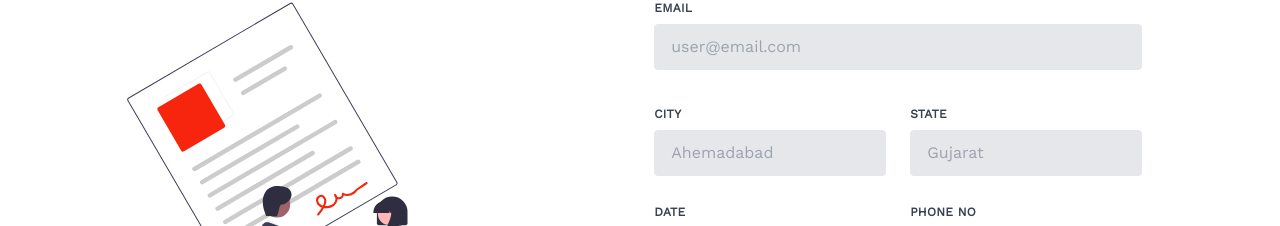
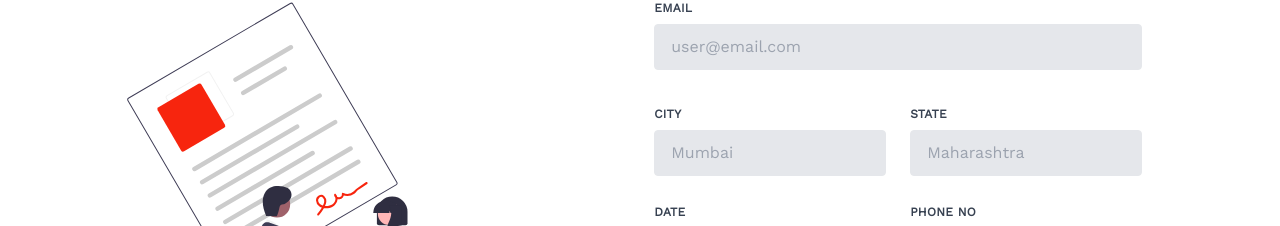
Before and after one commit to shivam1317/DreamCatcherzz, a React (Create React App) app: page /contact in a window 1280 px wide. Shown: the part 274-500 px from the top of the page. Built offline with nearby package versions, Linux system fonts and the light colour scheme.

Commit message:
changed placeholder

```diff
--- a/src/components/Contact.jsx
+++ b/src/components/Contact.jsx
@@ -102,7 +102,7 @@ function Contact() {
                 className="appearance-none block w-full bg-gray-200 text-gray-700 border border-gray-200 rounded py-3 px-4 leading-tight focus:outline-none focus:bg-white focus:border-gray-500"
                 id="grid-city"
                 type="text"
-                placeholder="Ahemadabad"
+                placeholder="Mumbai"
                 name="state"
               />
             </div>
@@ -118,7 +118,7 @@ function Contact() {
                   className="appearance-none block w-full bg-gray-200 text-gray-700 border border-gray-200 rounded py-3 px-4 leading-tight focus:outline-none focus:bg-white focus:border-gray-500"
                   id="grid-city"
                   type="text"
-                  placeholder="Gujarat"
+                  placeholder="Maharashtra"
                   required
                   name="state"
                 />
```
